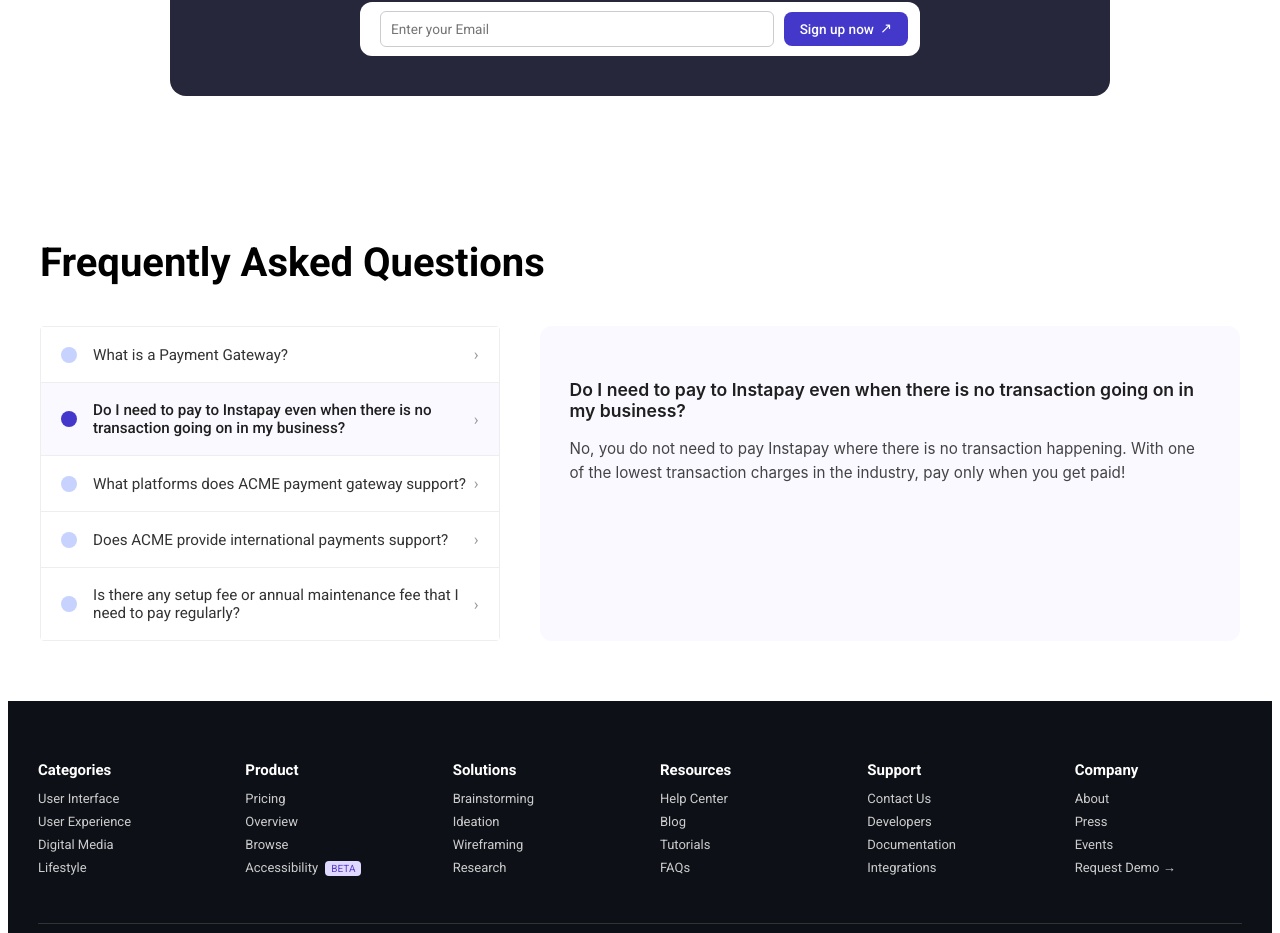
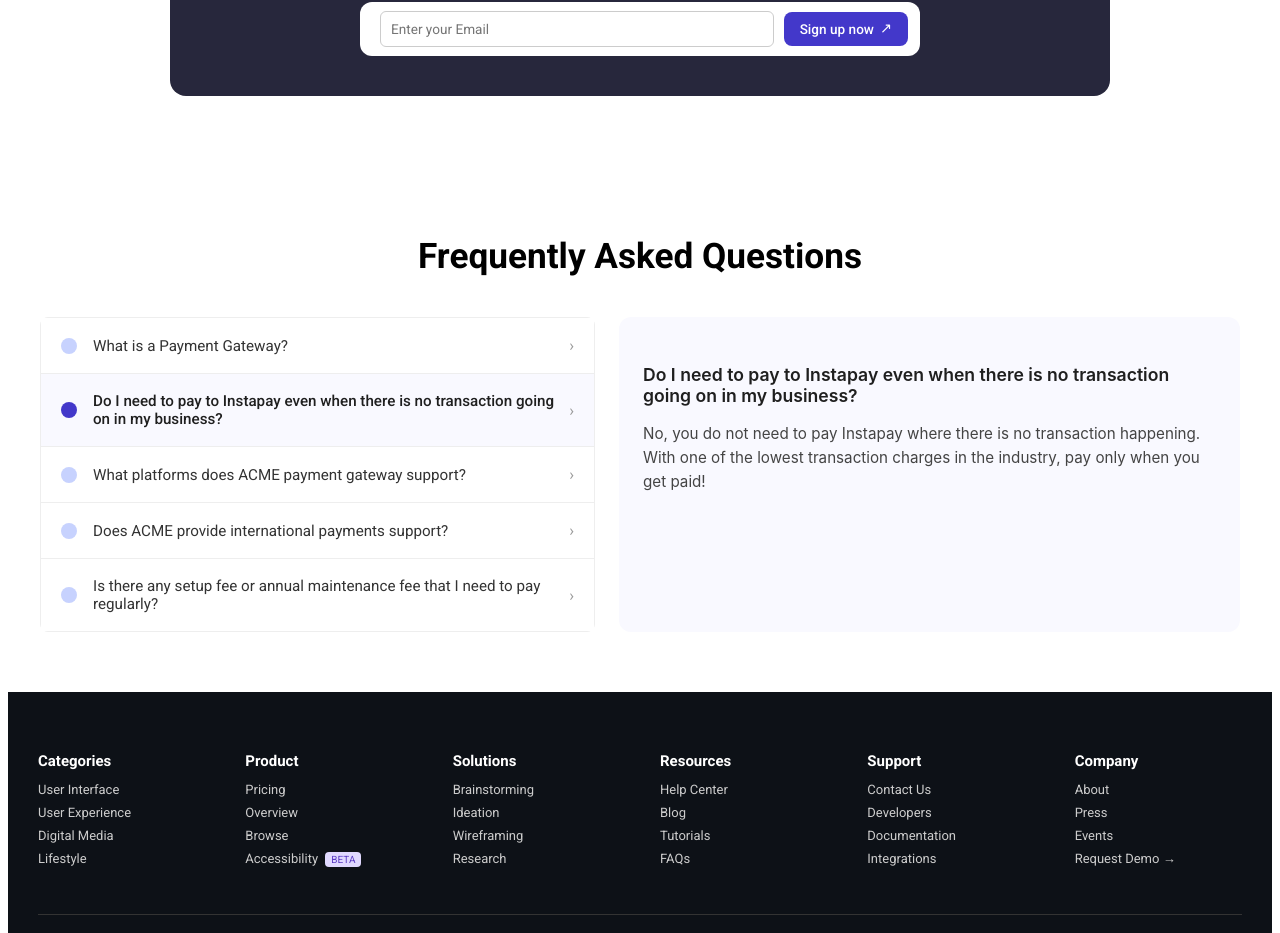
Before and after one commit to RohitTiz/assessment-Wings-education, a React (Vite) app in the folder CodeBrain/: page / in a window 1280 px wide. Shown: the part 4579-5512 px from the top of the page. Built offline with nearby package versions, Linux system fonts and the light colour scheme.

Commit message:
Your meaningful commit message

```diff
--- a/CodeBrain/src/components/FAQSection.jsx
+++ b/CodeBrain/src/components/FAQSection.jsx
@@ -3,119 +3,132 @@
 const faqs = [
   {
     question: 'What is a Payment Gateway?',
-    answer: 'A payment gateway is a technology used to accept debit or credit card purchases from customers.',
+    answer:
+      'A payment gateway is a technology used to accept debit or credit card purchases from customers.',
   },
   {
     question: 'Do I need to pay to Instapay even when there is no transaction going on in my business?',
-    answer: 'No, you do not need to pay Instapay where there is no transaction happening. With one of the lowest transaction charges in the industry, pay only when you get paid!',
+    answer:
+      'No, you do not need to pay Instapay where there is no transaction happening. With one of the lowest transaction charges in the industry, pay only when you get paid!',
   },
   {
     question: 'What platforms does ACME payment gateway support?',
-    answer: 'ACME supports all major e-commerce platforms like Shopify, WooCommerce, and Magento.',
+    answer:
+      'ACME supports all major e-commerce platforms like Shopify, WooCommerce, and Magento.',
   },
   {
     question: 'Does ACME provide international payments support?',
-    answer: 'Yes, ACME allows businesses to accept payments from international customers in multiple currencies.',
+    answer:
+      'Yes, ACME allows businesses to accept payments from international customers in multiple currencies.',
   },
   {
     question: 'Is there any setup fee or annual maintenance fee that I need to pay regularly?',
-    answer: 'There are no setup or annual maintenance fees. You only pay per transaction.',
+    answer:
+      'There are no setup or annual maintenance fees. You only pay per transaction.',
   },
 ];
 
 const FAQSection = () => {
-  const [activeIndex, setActiveIndex] = useState(1); // default active
+  const [activeIndex, setActiveIndex] = useState(1);
 
-  return (
-    <section style={{
+  const sectionStyle = {
     padding: '60px 20px',
     maxWidth: '1200px',
     margin: '0 auto',
-      fontFamily: 'Roboto, sans-serif'
-    }}>
-      <h2 style={{
-        fontSize: '2.5rem',
+    fontFamily: 'Roboto, sans-serif',
+  };
+
+  const titleStyle = {
+    fontSize: '2.2rem',
     fontWeight: '700',
-        marginBottom: '40px'
-      }}>
-        Frequently Asked Questions
-      </h2>
+    marginBottom: '40px',
+    textAlign: 'center',
+  };
 
-      <div style={{
+  const containerStyle = {
     display: 'flex',
-        gap: '40px',
-        flexWrap: 'wrap'
-      }}>
-        {/* Left: Questions */}
-        <div style={{
-          flex: 1,
-          minWidth: '320px',
+    flexWrap: 'wrap',
+    gap: '24px',
+  };
+
+  const listStyle = {
+    flex: '1 1 300px',
+    minWidth: '280px',
     border: '1px solid #eee',
-          borderRadius: '4px',
-          backgroundColor: '#fff'
-        }}>
-          {faqs.map((faq, index) => (
-            <div
-              key={index}
-              onClick={() => setActiveIndex(index)}
-              style={{
+    borderRadius: '8px',
+    backgroundColor: '#fff',
+  };
+
+  const listItemStyle = (index) => ({
     padding: '18px 20px',
     display: 'flex',
     alignItems: 'center',
     borderBottom: index !== faqs.length - 1 ? '1px solid #eee' : 'none',
     cursor: 'pointer',
     backgroundColor: activeIndex === index ? '#f9f9ff' : '#fff',
-                transition: 'background-color 0.3s ease'
-              }}
-            >
-              <span style={{
+    transition: 'background-color 0.3s ease',
+  });
+
+  const indicatorStyle = (index) => ({
     width: '16px',
     height: '16px',
     borderRadius: '50%',
     backgroundColor: activeIndex === index ? '#4338ca' : '#c7d2fe',
     marginRight: '16px',
-                flexShrink: 0
-              }}></span>
-              <span style={{
+    flexShrink: 0,
+  });
+
+  const questionStyle = (index) => ({
     flex: 1,
     fontWeight: activeIndex === index ? '500' : '400',
     fontSize: '0.95rem',
-                color: activeIndex === index ? '#1f1f1f' : '#333'
-              }}>
-                {faq.question}
-              </span>
-              <span style={{
-                color: '#999',
-                fontSize: '1rem'
-              }}>›</span>
+    color: activeIndex === index ? '#1f1f1f' : '#333',
+  });
+
+  const answerContainerStyle = {
+    flex: '1 1 320px',
+    minWidth: '280px',
+    padding: '24px',
+    backgroundColor: '#f9f9ff',
+    borderRadius: '12px',
+    fontFamily: 'Inter, sans-serif',
+  };
+
+  const questionTitleStyle = {
+    fontWeight: '600',
+    fontSize: '1.1rem',
+    marginBottom: '10px',
+    color: '#1f1f1f',
+  };
+
+  const answerTextStyle = {
+    color: '#444',
+    lineHeight: '1.6',
+    fontSize: '0.95rem',
+  };
+
+  return (
+    <section style={sectionStyle}>
+      <h2 style={titleStyle}>Frequently Asked Questions</h2>
+
+      <div style={containerStyle}>
+        <div style={listStyle}>
+          {faqs.map((faq, index) => (
+            <div
+              key={index}
+              onClick={() => setActiveIndex(index)}
+              style={listItemStyle(index)}
+            >
+              <span style={indicatorStyle(index)}></span>
+              <span style={questionStyle(index)}>{faq.question}</span>
+              <span style={{ color: '#999', fontSize: '1rem' }}>›</span>
             </div>
           ))}
         </div>
 
-        {/* Right: Answer (increased width by 40%) */}
-        <div style={{
-          flex: 1.4, // Increased width
-          minWidth: '320px',
-          padding: '30px',
-          backgroundColor: '#f9f9ff',
-          borderRadius: '12px',
-          fontFamily: 'Inter, sans-serif'
-        }}>
-          <h4 style={{
-            fontWeight: '600',
-            fontSize: '1.1rem',
-            marginBottom: '10px',
-            color: '#1f1f1f'
-          }}>
-            {faqs[activeIndex].question}
-          </h4>
-          <p style={{
-            color: '#444',
-            lineHeight: '1.6',
-            fontSize: '0.95rem'
-          }}>
-            {faqs[activeIndex].answer}
-          </p>
+        <div style={answerContainerStyle}>
+          <h4 style={questionTitleStyle}>{faqs[activeIndex].question}</h4>
+          <p style={answerTextStyle}>{faqs[activeIndex].answer}</p>
         </div>
       </div>
     </section>
```
Lines whose indentation alone changed are shown as unchanged.
